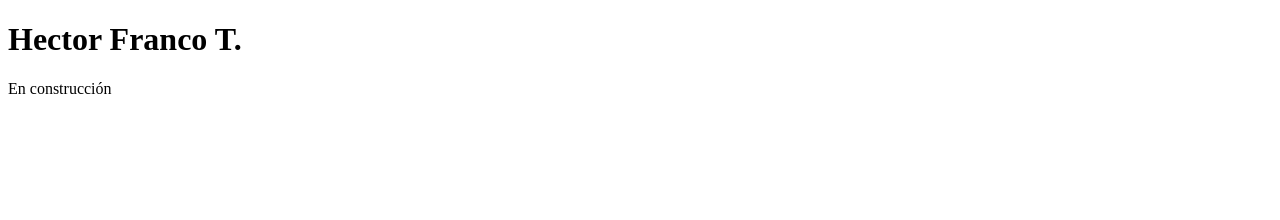
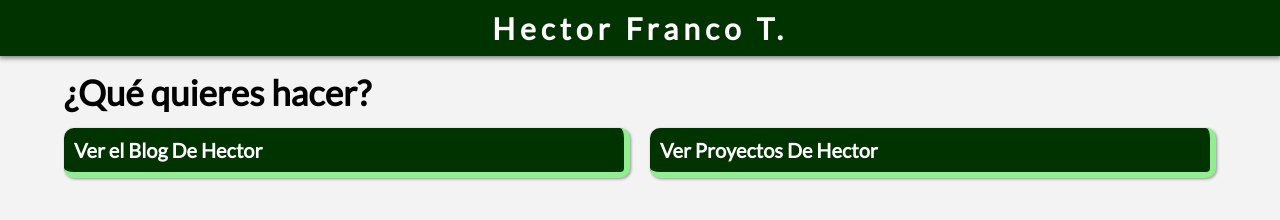
Before and after one commit to HectorFranc/homepage, a plain HTML site: page index.html in a window 1280 px wide. Drawn offline with Linux system fonts and the light colour scheme.

Commit message:
Homepage styling

```diff
--- a/index.html
+++ b/index.html
@@ -6,15 +6,26 @@
     <title>Inicio | DeHector</title>
     <meta name="description" content="Sitio Web de Hector">
     <meta name="author" content="Hector Franco T.">
+    <link href="https://fonts.googleapis.com/css?family=Lato&display=swap" rel="stylesheet">
+    <link rel="stylesheet" href="styles/main.css">
     <script data-ad-client="ca-pub-4591477967152522" async src="https://pagead2.googlesyndication.com/pagead/js/adsbygoogle.js"></script>
 </head>
 <body>
     <header>
-        <h1>Hector Franco T.</h1>
+        <div class="container">
+            <h1>Hector Franco T.</h1>
+        </div>
     </header>
 
     <main>
-        <p>En construcción</p>
+        <div class="container">
+            <h3 class="subtitle">¿Qué quieres hacer?</h3>
+            <div class="index">
+                <a class="index__item" href="https://blog.dehector.com">Ver el Blog De Hector</a>
+                <a class="index__item" href="https://proyectos.dehector.com">Ver Proyectos De Hector</a>
+            </div>
+
+        </div>
     </main>
 </body>
 </html>
--- /dev/null
+++ b/styles/main.css
@@ -0,0 +1,69 @@
+* {
+    box-sizing: border-box;
+    margin: 0;
+    font-family: Lato, Ubuntu, sans-serif;
+}
+
+:root {
+    --background-color: rgb(0, 51, 0);
+}
+
+.container {
+    width: 90%;
+    margin: 0 auto;
+}
+
+body {
+    background-color: #DDD5;
+}
+
+/* === Header === */
+header {
+    background-color: var(--background-color);
+    color: white;
+    box-shadow: 0 1px 5px 1px rgba(0, 0, 0, 0.5);
+    text-align: center;
+    margin-bottom: 15px;
+    padding: 10px;
+    position: sticky;
+    top: 0;
+}
+
+header h1 {
+    font-size: 30px;
+    letter-spacing: 5px;
+    font-weight: bold;
+}
+
+/* === Index === */
+main h3.subtitle {
+    font-size: 35px;
+    font-weight: bold;
+    margin-bottom: 15px;
+}
+
+.index {
+    display: grid;
+    gap: 20px;
+    grid-template-columns: 1fr 1fr;
+}
+
+.index__item {
+    background-color: var(--background-color);
+    border: 6px solid lightgreen;
+    border-top: none;
+    border-left: none;
+    border-radius: 10px;
+    padding: 10px;
+    text-decoration: none;
+    font-size: 20px;
+    color: white;
+    font-weight: bold;
+    box-shadow: 1px 1px 3px 0 rgba(0, 0, 0, 0.4);
+}
+
+@media screen and (max-width: 767px){
+    .index {
+        grid-template-columns: 1fr;
+    }
+}
```
